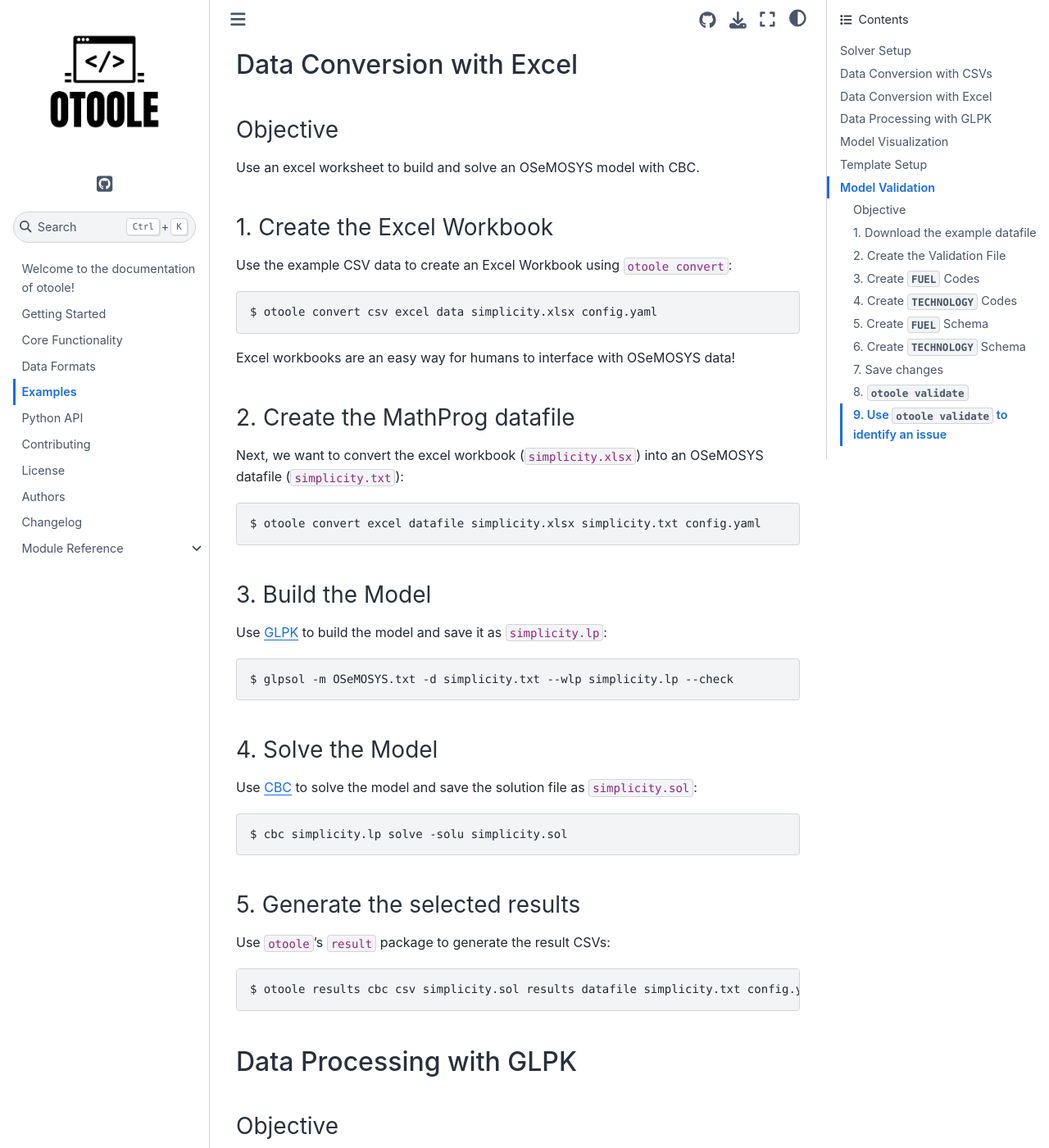
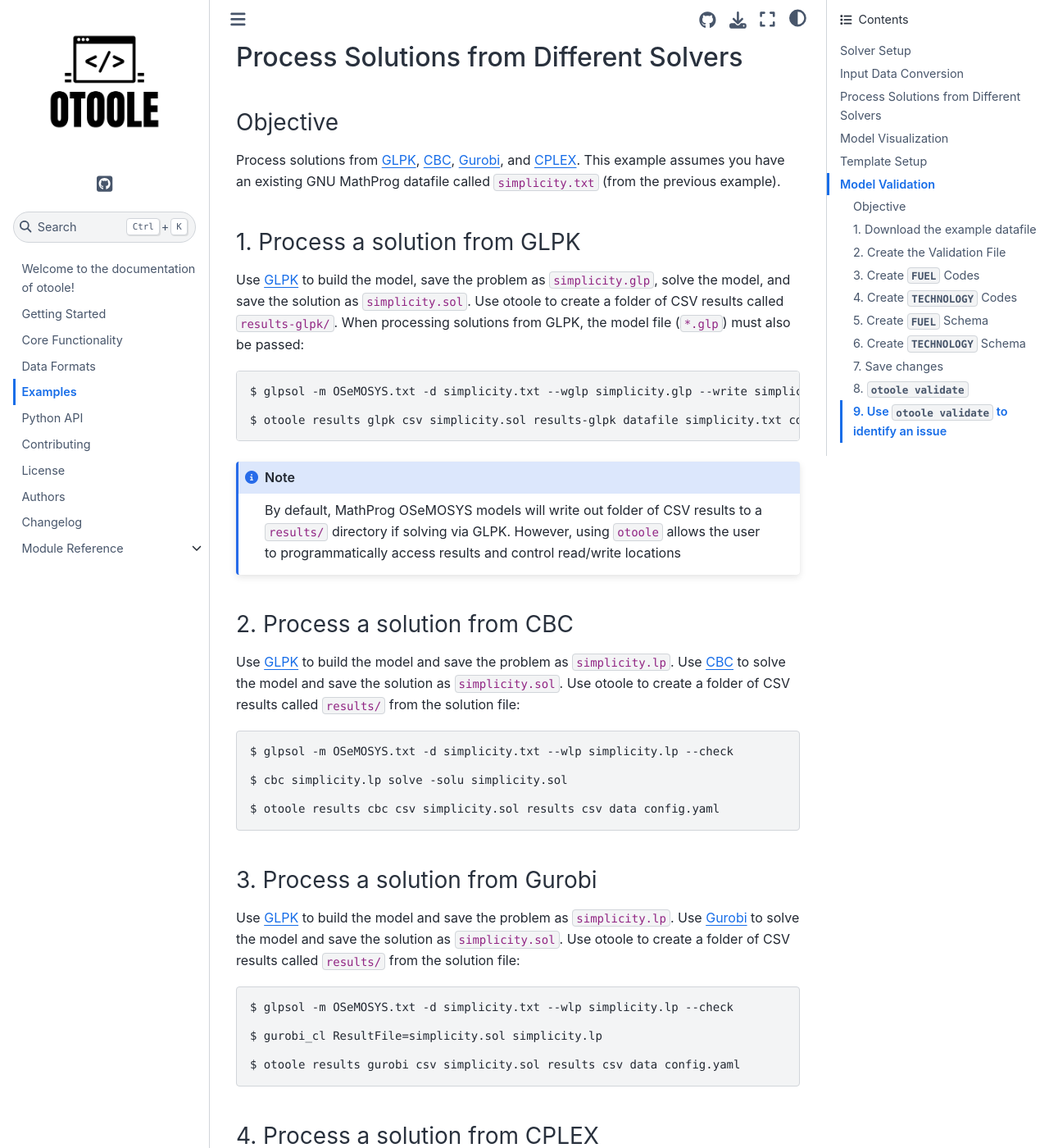
Before and after one commit to OSeMOSYS/otoole, a Sphinx documentation site: the page built from docs/examples.rst, in a window 1280 px wide and 1400 px high, scrolled down 3853 px. Shown: the whole window at 82% size. Built offline with Sphinx 7.4.7 and the Sphinx Book theme 1.1.4, drawn with Linux system fonts in a browser that asks for light colours; some of the changed text lies outside the part shown.

Commit message:
update cli example docs

````diff
--- a/docs/examples.rst
+++ b/docs/examples.rst
@@ -34,12 +34,12 @@
 
 To install GLPK on **Linux**, run the command::
 
-    sudo apt-get update
-    sudo apt-get install glpk glpk-utils
+    $ sudo apt-get update
+    $ sudo apt-get install glpk glpk-utils
 
 To install GLPK on **Mac**, run the command::
 
-    brew install glpk
+    $ brew install glpk
 
 To install GLPK on **Windows**, follow the instructions on the
 `GLPK Website`_. Be sure to add GLPK to
@@ -48,7 +48,7 @@
 Alternatively, if you use Anaconda_ to manage
 your Python packages, you can install GLPK via the command::
 
-    conda install -c conda-forge glpk
+    $ conda install -c conda-forge glpk
 
 2. Test the GLPK install
 ~~~~~~~~~~~~~~~~~~~~~~~~
@@ -57,6 +57,9 @@
     $ glpsol
     GLPSOL: GLPK LP/MIP Solver, v4.65
     No input problem file specified; try glpsol --help
+
+.. TIP::
+    See the `GLPK Wiki`_ for more information on the ``glpsol`` command
 
 3. Install CBC
 ~~~~~~~~~~~~~~
@@ -67,11 +70,11 @@
 
 To install CBC on **Linux**, run the command::
 
-    sudo apt-get install coinor-cbc coinor-libcbc-dev
+    $ sudo apt-get install coinor-cbc coinor-libcbc-dev
 
 To install CBC on **Mac**, run the command::
 
-    brew install coin-or-tools/coinor/cbc
+    $ brew install coin-or-tools/coinor/cbc
 
 To install CBC on **Windows**, follow the install instruction on the CBC_
 website.
@@ -79,7 +82,7 @@
 Alternatively, if you use Anaconda_ to manage
 your Python packages, you can install CBC via the command::
 
-    conda install -c conda-forge coincbc
+    $ conda install -c conda-forge coincbc
 
 4. Test the CBC install
 ~~~~~~~~~~~~~~~~~~~~~~~
@@ -96,122 +99,103 @@
 
 You can exit the solver by typing ``quit``
 
-Data Conversion with CSVs
--------------------------
+Input Data Conversion
+---------------------
 
 Objective
 ~~~~~~~~~
 
-Use a folder of CSV data to build and solve an OSeMOSYS model with CBC_. Generate
-the full suite of OSeMOSYS results.
+Convert input data between CSV, Excel, and GNU MathProg data formats.
 
-1. ``otoole`` Convert
-~~~~~~~~~~~~~~~~~~~~~
-We first want to convert the folder of Simplicity_ CSVs into
-an OSeMOSYS datafile called ``simplicity.txt``::
+1. Clone ``Simplicity``
+~~~~~~~~~~~~~~~~~~~~~~~
+If not already done so, clone the Simplicity_ repository::
+
+    $ git clone https://github.com/OSeMOSYS/simplicity.git
+    $ cd simplicity
+
+.. NOTE::
+    Further information on the ``config.yaml`` file is in the :ref:`template-setup` section
+
+2. Convert CSV data into MathProg data
+~~~~~~~~~~~~~~~~~~~~~~~~~~~~~~~~~~~~~~
+Convert the folder of Simplicity_ CSVs (``data/``) into an OSeMOSYS datafile called ``simplicity.txt``::
 
     $ otoole convert csv datafile data simplicity.txt config.yaml
 
-2. Build the Model
-~~~~~~~~~~~~~~~~~~~
-Use GLPK_ to build the model and save it as ``simplicity.lp``::
+3. Convert MathProg data into Excel Data
+~~~~~~~~~~~~~~~~~~~~~~~~~~~~~~~~~~~~~~~~
+Convert the new Simplicity_ datafile (``simplicity.txt``) into Excel data called ``simplicity.xlsx``::
 
-    $ glpsol -m OSeMOSYS.txt -d simplicity.txt --wlp simplicity.lp --check
+    $ otoole convert datafile excel simplicity.txt simplicity.xlsx config.yaml
 
 .. TIP::
-    See the `GLPK Wiki`_ for more information on the ``glpsol`` command
+    Excel workbooks are an easy way for humans to interface with OSeMOSYS data!
 
-3. Solve the Model
-~~~~~~~~~~~~~~~~~~
-Use CBC_ to solve the model and save the solution file as ``simplicity.sol``::
+4. Convert Excel Data into CSV data
+~~~~~~~~~~~~~~~~~~~~~~~~~~~~~~~~~~~
+Convert the new Simplicity_ excel data (``simplicity.xlsx``) into a folder of CSV data
+called ``simplicity/``. Note that this data will be the exact same as the original CSV data folder (``data/``)::
 
-    $ cbc simplicity.lp solve -solu simplicity.sol
+    $ otoole convert excel csv simplicity.xlsx simplicity config.yaml
 
-4. Generate the full set of results
-~~~~~~~~~~~~~~~~~~~~~~~~~~~~~~~~~~~
-Use ``otoole``'s ``result`` package to generate the results file::
-
-    $ otoole results cbc csv simplicity.sol results datafile simplicity.txt config.yaml
-
-5. View Results
-~~~~~~~~~~~~~~~
-Results are now viewable in the files ``results/*.csv``
-
-.. TIP::
-    Before moving onto the next section, remove all the generated files::
-
-        $ rm simplicity.lp simplicity.sol simplicity.txt results/*
-
-Data Conversion with Excel
---------------------------
+Process Solutions from Different Solvers
+----------------------------------------
 
 Objective
 ~~~~~~~~~
 
-Use an excel worksheet to build and solve an OSeMOSYS model with CBC.
+Process solutions from GLPK_, CBC_, Gurobi_, and CPLEX_. This example assumes
+you have an existing GNU MathProg datafile called ``simplicity.txt`` (from the
+previous example).
 
-1. Create the Excel Workbook
-~~~~~~~~~~~~~~~~~~~~~~~~~~~~
-Use the example CSV data to create an Excel Workbook using ``otoole convert``::
-
-    $ otoole convert csv excel data simplicity.xlsx config.yaml
-
-Excel workbooks are an easy way for humans to interface with OSeMOSYS data!
-
-2. Create the MathProg datafile
-~~~~~~~~~~~~~~~~~~~~~~~~~~~~~~~
-Next, we want to convert the excel workbook (``simplicity.xlsx``) into
-an OSeMOSYS datafile (``simplicity.txt``)::
-
-    $ otoole convert excel datafile simplicity.xlsx simplicity.txt config.yaml
-
-3. Build the Model
-~~~~~~~~~~~~~~~~~~
-Use GLPK_ to build the model and save it as ``simplicity.lp``::
-
-    $ glpsol -m OSeMOSYS.txt -d simplicity.txt --wlp simplicity.lp --check
-
-4. Solve the Model
-~~~~~~~~~~~~~~~~~~
-Use CBC_ to solve the model and save the solution file as ``simplicity.sol``::
-
-    $ cbc simplicity.lp solve -solu simplicity.sol
-
-5. Generate the selected results
+1. Process a solution from GLPK
 ~~~~~~~~~~~~~~~~~~~~~~~~~~~~~~~~
-Use ``otoole``'s ``result`` package to generate the result CSVs::
-
-    $ otoole results cbc csv simplicity.sol results datafile simplicity.txt config.yaml
-
-Data Processing with GLPK
--------------------------
-
-Objective
-~~~~~~~~~
-
-Build and solve a model using GLPK and otoole
-
-1. Build the solve the model using GLPK
-~~~~~~~~~~~~~~~~~~~~~~~~~~~~~~~~~~~~~~~
-Use GLPK_ to build the model, save the problem as ``simplicity.glp``, solve the model,
-and save the solution as ``simplicity.sol```::
+Use GLPK_ to build the model, save the problem as ``simplicity.glp``, solve the model, and
+save the solution as ``simplicity.sol``. Use otoole to create a folder of CSV results called ``results-glpk/``.
+When processing solutions from GLPK, the model file (``*.glp``) must also be passed::
 
     $ glpsol -m OSeMOSYS.txt -d simplicity.txt --wglp simplicity.glp --write simplicity.sol
-
-2. Use otoole to process the solution in CSVs
-~~~~~~~~~~~~~~~~~~~~~~~~~~~~~~~~~~~~~~~~~~~~~
-Use ``otoole``'s ``results`` command to transform the soltuion file into a folder of CSVs
-under the directory ``results-glpk``. When processing solutions from GLPK, the model file (``*.glp``)
-must also be passed::
 
     $ otoole results glpk csv simplicity.sol results-glpk datafile simplicity.txt config.yaml --glpk_model simplicity.glp
 
 .. NOTE::
    By default, MathProg OSeMOSYS models will write out folder of CSV results to a ``results/``
-   directory if solving via GLPK. However, for programatically accessing results, using ``otoole``
-   to control the read/write location, and for supporting future implementations of OSeMOSYS,
-   using ``otoole`` can be benifical.
+   directory if solving via GLPK. However, using ``otoole`` allows the user to programmatically access results
+   and control read/write locations
 
+2. Process a solution from CBC
+~~~~~~~~~~~~~~~~~~~~~~~~~~~~~~
+Use GLPK_ to build the model and save the problem as ``simplicity.lp``. Use CBC_ to solve the model and
+save the solution as ``simplicity.sol``. Use otoole to create a folder of CSV results called ``results/`` from the solution file::
+
+    $ glpsol -m OSeMOSYS.txt -d simplicity.txt --wlp simplicity.lp --check
+
+    $ cbc simplicity.lp solve -solu simplicity.sol
+
+    $ otoole results cbc csv simplicity.sol results csv data config.yaml
+
+3. Process a solution from Gurobi
+~~~~~~~~~~~~~~~~~~~~~~~~~~~~~~~~~
+Use GLPK_ to build the model and save the problem as ``simplicity.lp``. Use Gurobi_ to solve the model and
+save the solution as ``simplicity.sol``. Use otoole to create a folder of CSV results called ``results/`` from the solution file::
+
+    $ glpsol -m OSeMOSYS.txt -d simplicity.txt --wlp simplicity.lp --check
+
+    $ gurobi_cl ResultFile=simplicity.sol simplicity.lp
+
+    $ otoole results gurobi csv simplicity.sol results csv data config.yaml
+
+4. Process a solution from CPLEX
+~~~~~~~~~~~~~~~~~~~~~~~~~~~~~~~~
+Use GLPK_ to build the model and save the problem as ``simplicity.lp``. Use CPLEX_ to solve the model and
+save the solution as ``simplicity.sol``. Use otoole to create a folder of CSV results called ``results/`` from the solution file::
+
+    $ glpsol -m OSeMOSYS.txt -d simplicity.txt --wlp simplicity.lp --check
+
+    $ cplex -c "read simplicity.lp" "optimize" "write simplicity.sol"
+
+    $ otoole results cplex csv simplicity.sol results csv data config.yaml
 
 Model Visualization
 -------------------
@@ -284,13 +270,12 @@
 
 .. NOTE::
    While this step in not technically required, by filling out the years in
-   CSV format, ``otoole`` will pivot all the Excel sheets on the years
-   during the conversion process. This will save significant formatting time!
+   CSV format ``otoole`` will pivot all the Excel sheets on these years.
+   This will save significant formatting time!
 
 4. Convert the CSV Template Data
 ~~~~~~~~~~~~~~~~~~~~~~~~~~~~~~~~
-To convert the template CSV data into Excel formatted data, run the following
-``convert`` command::
+Convert the template CSV data into Excel formatted data::
 
     $ otoole convert csv excel template_data template.xlsx template_config.yaml
 
@@ -500,3 +485,4 @@
 .. _CBC: https://github.com/coin-or/Cbc
 .. _CPLEX: https://www.ibm.com/products/ilog-cplex-optimization-studio/cplex-optimizer
 .. _Anaconda: https://www.anaconda.com/
+.. _Gurobi: https://www.gurobi.com/
````
Also changed, not shown: other parts of docs/examples.rst (+3 -1 lines).
